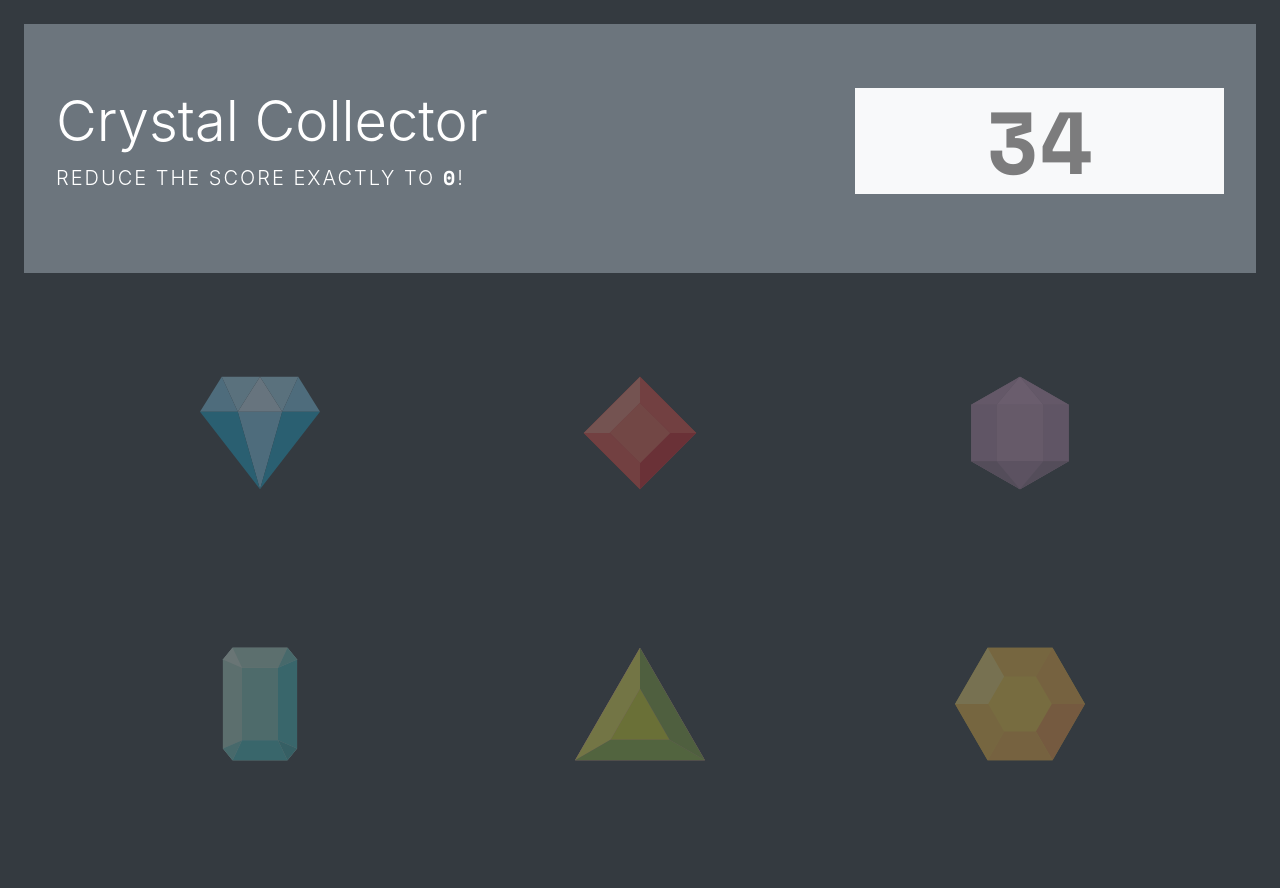
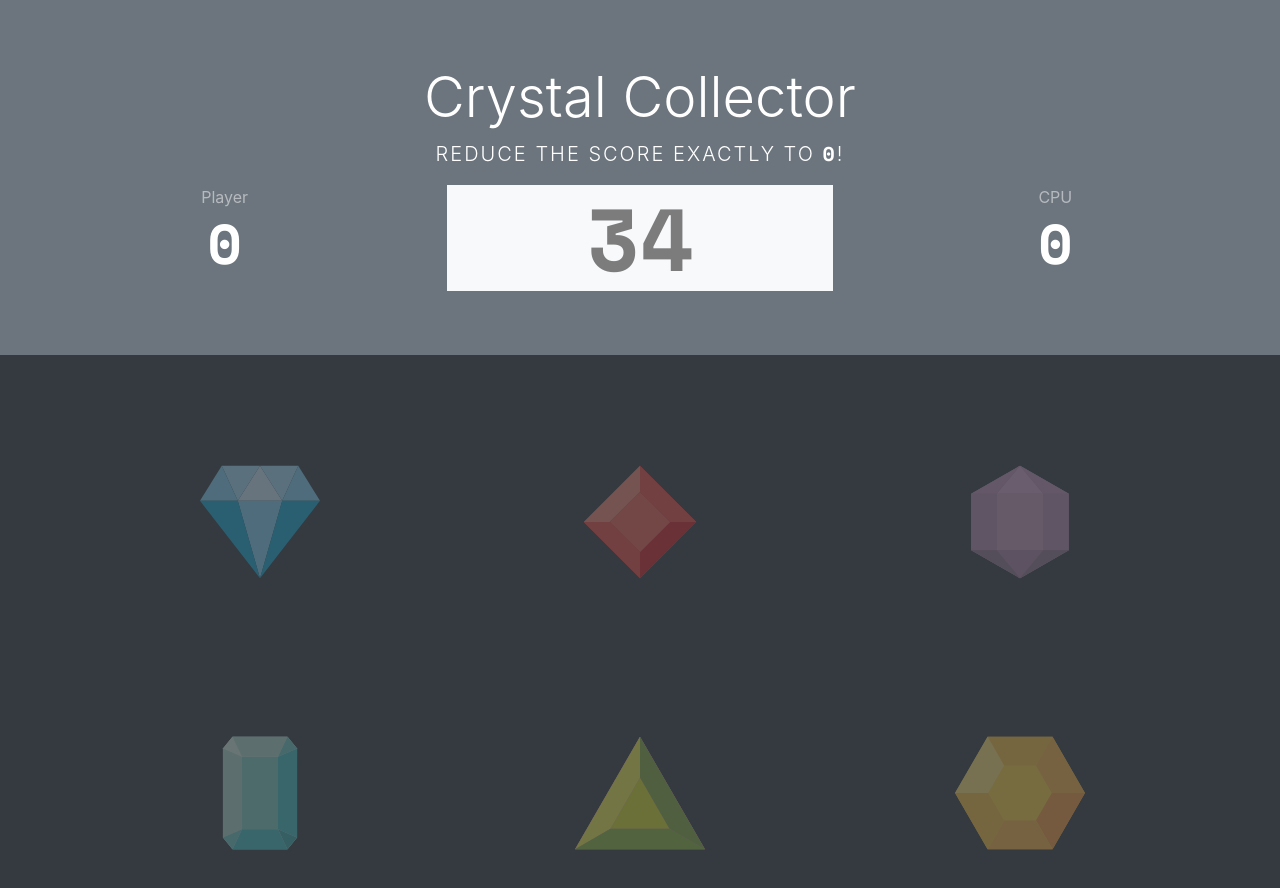
Before and after one commit to drukelly-zz/Crystal-Collector, a plain HTML site: page index.html in a window 1280 px wide. Before the commit the page ends 855 px from the top, so only its background shows below. Drawn offline with nearby package versions, Linux system fonts and the light colour scheme.

Commit message:
update layout

```diff
--- a/index.html
+++ b/index.html
@@ -14,16 +14,26 @@
   <link rel="stylesheet" href="assets/css/game.css">
 </head>
 <body class="bg-dark">
-  <div class="jumbotron bg-secondary m-4 rounded-0 text-white">
+  <div class="jumbotron bg-secondary rounded-0 text-white">
     <div class="row">
-      <div class="col-8">
+      <div class="col text-center">
         <h1 class="display-4">Crystal Collector</h1>
         <p class="lead text-uppercase tracking">Reduce the score exactly to <span class="space-mono">0</span>!</p>
       </div>
-      <div class="col-4 text-center">
+    </div>
+    <div class="row">
+      <div class="col text-center">
+        <div class="text-white-50">Player</div>
+        <div id="scorePlayer" class="display-4 space-mono">0</div>
+      </div>
+      <div class="col text-center">
         <div id="randomScore" class="bg-light display-2 rounded-0 space-mono text-black-50">
           --
         </div>
+      </div>
+      <div class="col text-center">
+        <div class="text-white-50">CPU</div>
+        <div id="scoreCPU" class="display-4 space-mono">0</div>
       </div>
     </div>
   </div>
```
